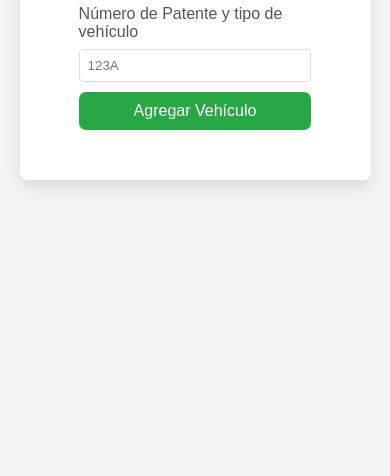
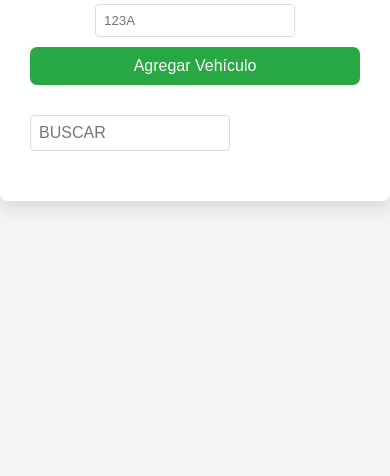
Before and after one commit to Ivanezqlopez/GarageTimer, a plain HTML site: page index.html in a window 390 px wide. Shown: the part 368-844 px from the top of the page. Drawn offline with Linux system fonts and the light colour scheme.

Commit message:
Buscador agregado en el rama Buscador

```diff
--- a/css/styles.css
+++ b/css/styles.css
@@ -29,15 +29,17 @@ h1 {
     text-align: center;
     margin-bottom: 20px;
     color: #333;
+    font-size: 2em;
 }
 
 .input-section {
     margin: 0 auto 20px; /* Centra el bloque horizontalmente y mantiene el margen inferior */
-    width: 25%;
+    width: 20%;
     display: flex;
     justify-content: center;
     flex-direction: column;
     align-items: center;
+    font-size: 1em;
 }
 
 label {
@@ -47,12 +49,13 @@ label {
 }
 
 input[type="text"] {
-    width: 100%;
+    width: 200px;
     padding: 8px;
     margin-bottom: 10px;
     border: 1px solid #ddd;
     border-radius: 4px;
     text-transform: uppercase; /* Asegura que la entrada esté en mayúsculas */
+
 }
 
 button {
@@ -132,6 +135,17 @@ button:hover {
 .deleteBtn:hover {
     background-color: #dd4b5a;
 }
+
+.search-input {
+    width: 80%;
+    padding: 10px;
+    margin-bottom: 20px;
+    border: 1px solid #ddd;
+    border-radius: 4px;
+    font-size: 16px;
+
+}
+
 
 .timer {
     font-size: 3.0em;
@@ -244,14 +258,33 @@ button:hover {
 
     }
 
+    h1 {
 
-    .container {
-        width: 90%; /* Ajusta el ancho del contenedor para pantallas pequeñas */
+        font-size: 1.5em;
     }
 
     .input-section {
-        width: 80%;
+        margin: 0 auto 20px; /* Centra el bloque horizontalmente y mantiene el margen inferior */
+        width: 100%;
+        display: flex;
+        justify-content: center;
+        flex-direction: column;
+        align-items: center;
+        font-size: 1em;
+    }
 
+
+    .container {
+        width: 100%; /* Ajusta el ancho del contenedor para pantallas pequeñas */
+    }
+
+    .container {
+        width: 100%; /* Ajusta el ancho del contenedor para pantallas pequeñas */
+    }
+
+    .input-section {
+
+       font-size: 1.1rem;
     }
 
     .vehicles-section {
--- a/index.html
+++ b/index.html
@@ -14,7 +14,7 @@
 
         <div class="input-section">
 
-            <label for="patente">Número de Patente y tipo de vehículo</label>
+            <label for="patente">Patente y tipo de vehículo</label>
             <input type="text" id="patente" placeholder="123A" maxlength="4">
             <button id="agregarVehiculo">Agregar Vehículo</button>
 
--- a/js/script.js
+++ b/js/script.js
@@ -506,6 +506,30 @@ document.getElementById('agregarVehiculo').addEventListener('click', () => {
     patenteInput.value = "";
 });
 
+// Crear el input de búsqueda debajo del botón "Agregar Vehículo"
+const searchInput = document.createElement('input');
+searchInput.type = 'text';
+searchInput.placeholder = 'Buscar';
+searchInput.classList.add('search-input');
+document.getElementById('vehiclesSection').before(searchInput);
+
+
+// Evento para buscar y filtrar vehículos por patente
+searchInput.addEventListener('input', () => {
+    const searchTerm = searchInput.value.trim().toUpperCase();
+    const vehicles = document.querySelectorAll('.vehicle');
+
+    vehicles.forEach(vehicle => {
+        const patente = vehicle.querySelector('.vehicle-header h2').textContent;
+        if (patente.includes(searchTerm)) {
+            vehicle.style.display = 'block';
+        } else {
+            vehicle.style.display = 'none';
+        }
+    });
+});
+
+
 // Cargar vehículos guardados al iniciar la página
 window.addEventListener('load', () => {
     const vehiclesData = JSON.parse(localStorage.getItem('vehicles')) || {};
```
